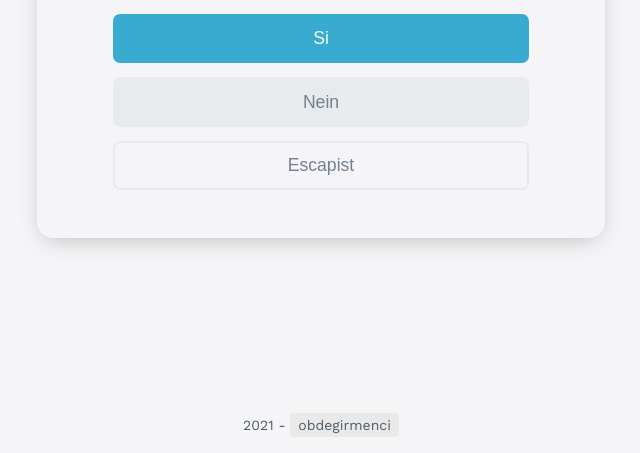
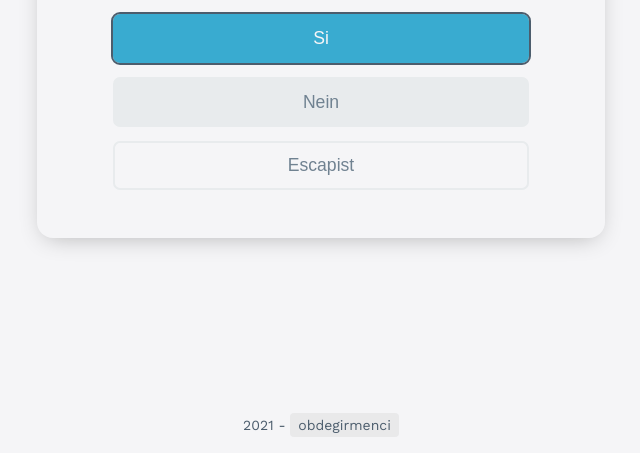
Before and after one commit to obdegirmenci/simple-button-handler, a plain HTML site: page index.html in a window 1280 px wide. Shown: the part 347-800 px from the top of the page, without its empty margins (319-959 px from the left). Drawn offline with Linux system fonts and the light colour scheme.

Commit message:
Update index.html
Autofocus on first button.

```diff
--- a/index.html
+++ b/index.html
@@ -29,7 +29,7 @@
                 </p>
             </section>
             <section class="card__controls">
-                <button class="btn-primary" tabindex="1">Si</button>
+                <button class="btn-primary" tabindex="1" autofocus>Si</button>
                 <button class="btn-secondary" tabindex="2">Nein</button>
                 <button class="btn-tertiary" tabindex="3">Escapist</button>
             </section>
```
